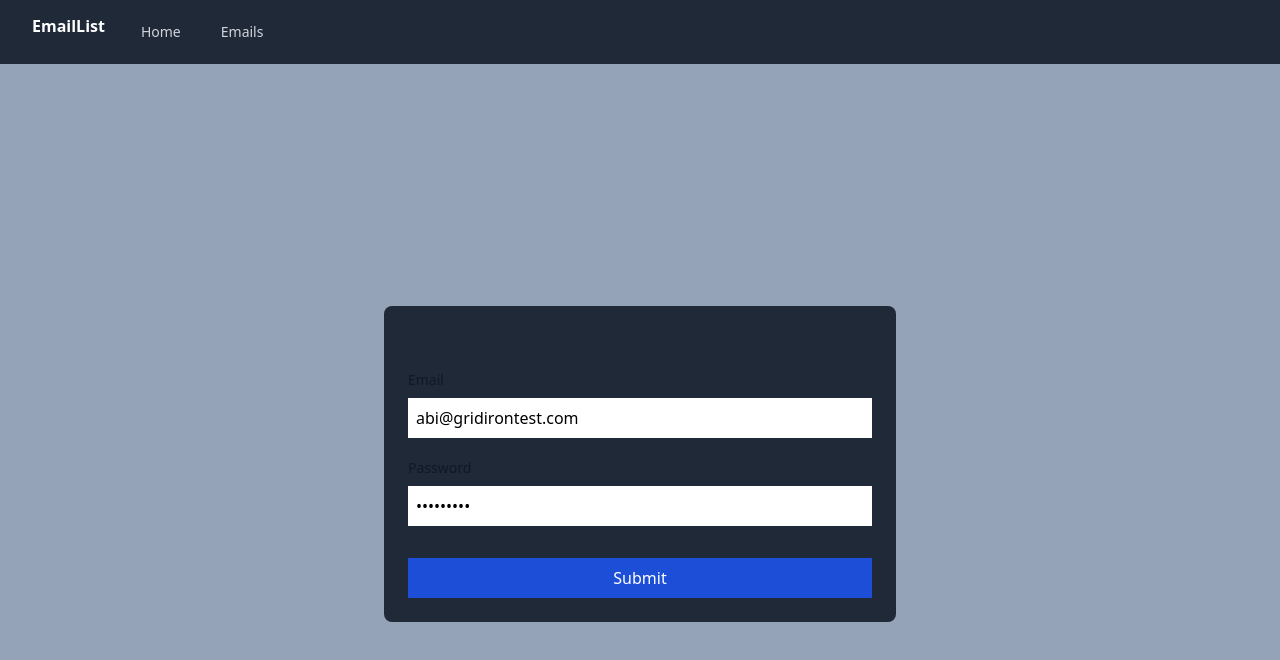
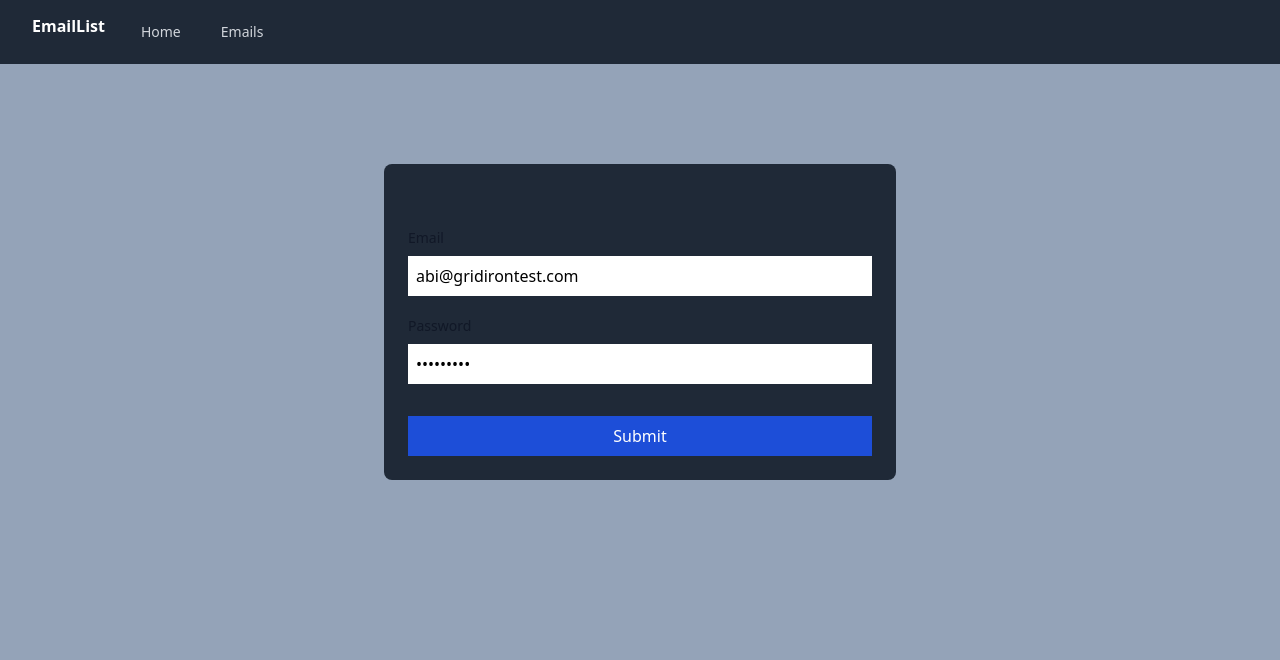
Before and after one commit to pjmiles/listemail-app, a Vue app in the folder listemail/: page / in a window 1280 px wide. Shown: the top 660 px of the page. Built offline with nearby package versions, Linux system fonts and the light colour scheme.

Commit message:
height adjust for LoginPage

```diff
--- a/listemail/src/views/LoginView.vue
+++ b/listemail/src/views/LoginView.vue
@@ -1,6 +1,6 @@
 
 <template>
-  <div class="flex items-center justify-center h-screen">
+  <div class="flex items-center justify-center my-[100px]">
     <form @submit.prevent="login" class="w-2/5 mx-auto bg-gray-800 p-6 rounded-lg">
       <div class="h-10">
         <p v-if="error" class="text-red-500 mt-2 text-center">{{ error }}</p>
```
